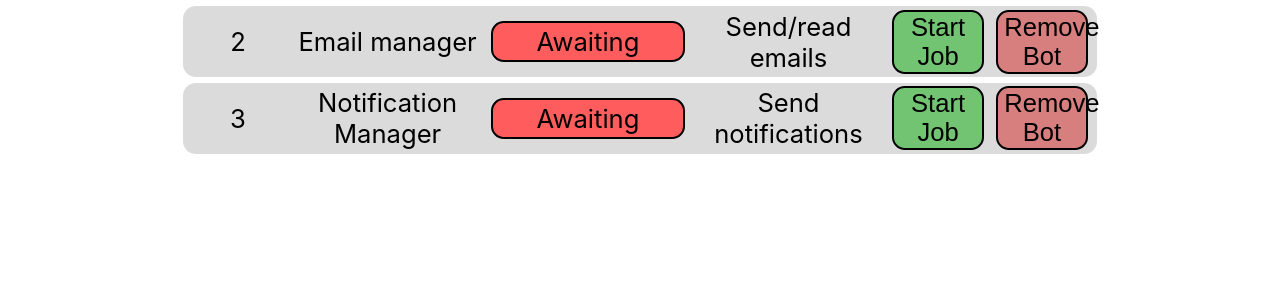
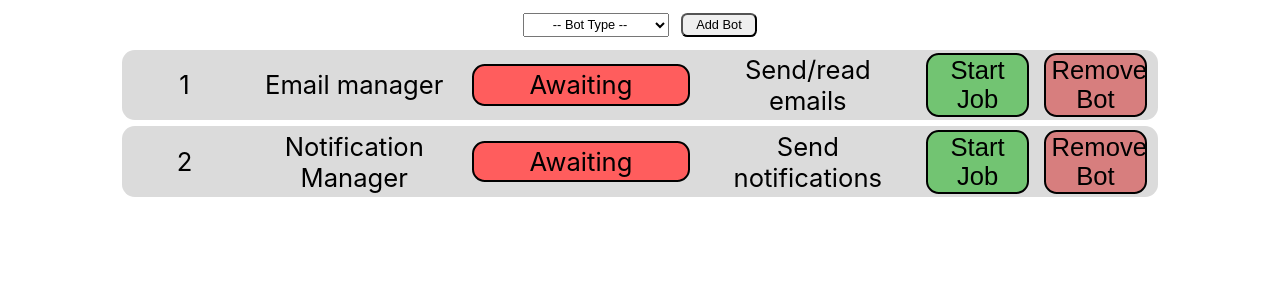
Before and after one commit to LewisSmith291/styling-and-keys, a React (Create React App) app: page / in a window 1280 px wide. Shown: the top 300 px of the page. Built offline with nearby package versions, Linux system fonts and the light colour scheme.

Commit message:
Added BotForm code

```diff
--- a/src/App.js
+++ b/src/App.js
@@ -1,37 +1,41 @@
 import {useState} from 'react';
 import GetBotList from './RenderBotList';
+import BotListForm from './BotForm';
 import './App.css';
 
 function App() {
   const [bots, setBots] = useState([
-    {id: 1, name: "Email manager", status: "Awaiting", task: "Send/read emails"},
-    {id: 2, name: "Notification Manager", status: "Awaiting", task: "Send notifications"}
+    {key: 1, id: 1, name: "Email manager", status: "Awaiting", task: "Send/read emails"},
+    {key: 2, id: 2, name: "Notification Manager", status: "Awaiting", task: "Send notifications"}
   ]);
+
+  function SetBots(newBots){
+    SetBots(newBots);
+  }
+
+  const botTasks = {
+    "Email Manager": "Send/read emails",
+    "Notification Manager": "Send notifications",
+    "Data Analyzer": "Analyze data"
+  }
+
   return (
     <div className="App">
+      <BotListForm
+        list = {bots}
+        tasks = {botTasks}
+        updateList = {SetBots}
+      />
       <GetBotList
         list = {bots}
+        updateList = {SetBots}
       />
     </div>
   );
 }
 
-function BotList(){
-
-  const botTasks = {
-        "Email Manager": "Send/read emails",
-        "Notification Manager": "Send notifications",
-        "Data Analyzer": "Analyze data"
-      }
-
-}
-
 /*
 function BotOverview(){
-const [newBotType, setNewBotType] = useState("");
-const [bots, setBots] = useState([
-  {id: 1, name: "Email manager", status: "Awaiting", task: "Send/read emails"}
-]);
 // Form for inputting more bots
   function BotListForm(){
 
--- a/src/BotForm.js
+++ b/src/BotForm.js
@@ -1,3 +1,39 @@
-function BotListForm(){
+import './App.css';
+import {useState} from 'react';
 
+export default function BotListForm(props){
+    const [bots, setBots] = useState(props.list);
+    const [newBotType, setNewBotType] = useState("");
+
+    function addBot(event){
+        props.updateList(newBotType);
+    }
+
+    function AddBotButton(event){
+        return (
+            <button id="new-bot-button" onClick={addBot} type="submit">Add Bot</button>
+        )
+    }
+
+    function selectChange(event){
+        setNewBotType(event.target.value);
+    }
+
+    function BotDropdown(event){
+        return (
+            <select id="dropdown" onChange={selectChange} value={newBotType}>
+                <option id="default-value" disabled value="">-- Bot Type --</option>
+                <option value="Email Manager">Email Manager</option>
+                <option value="Notification Manager">Notification Manager</option>
+                <option value="Data Analyzer">Data Analyzer</option>
+            </select>
+        )
+    }
+
+    return (
+        <div id="bot-form">
+            <BotDropdown />
+            <AddBotButton />
+        </div>
+    )
 }
--- a/src/RenderBotList.js
+++ b/src/RenderBotList.js
@@ -2,12 +2,11 @@ import './App.css'
 import {useState} from 'react';
 
 export default function GetBotList(props){
-  console.log(props.list);
   const botList = useState(
-    props.list.map((bot, id = 0, key = -1) =>
+    props.list.map((bot, id = 0) =>
       <Bot
-        id = {bot.id = bot.id + 1}
-        key = {bot.key = bot.key + 1}
+        id = {id = id + 1}
+        key = {bot.key}
         name = {bot.name}
         status = {bot.status}
         task = {bot.task}
@@ -15,6 +14,10 @@ export default function GetBotList(props){
     )
   );
   return (botList);
+}
+
+function ListHeader(){
+
 }
 
 function Bot(bot){
@@ -38,7 +41,7 @@ function StartJobButton(){
 
 function RemoveBotButton(){
   return (
-    <button onClick className="remove-bot bot-button">Remove Bot</button>
+    <button className="remove-bot bot-button">Remove Bot</button>
   )
 }
 
```
